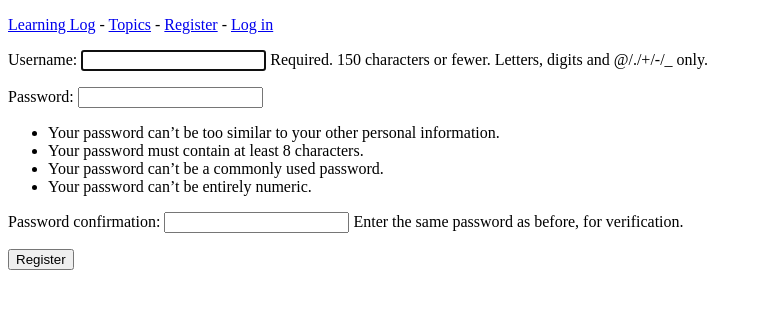
After one commit to Musbi8788/learning_log, a Django app: page /users/register/ in a window 1280 px wide. The commit adds this page. Shown: the top 309 px of the page, without its empty margins (0-762 px from the left). Run offline with Django 5.2, Linux system fonts and the light colour scheme.

Commit message:
Added Register logics

```diff
--- a/learning_log/settings.py
+++ b/learning_log/settings.py
@@ -125,3 +125,6 @@ STATIC_URL = 'static/'
 # https://docs.djangoproject.com/en/5.2/ref/settings/#default-auto-field
 
 DEFAULT_AUTO_FIELD = 'django.db.models.BigAutoField'
+
+
+LOGOUT_REDIRECT_URL = '/'
--- a/learning_logs/templates/learning_logs/base.html
+++ b/learning_logs/templates/learning_logs/base.html
@@ -2,18 +2,20 @@
 <html lang="en">
 <head>
     <meta charset="UTF-8">
-    <title>Title</title>
+    <title>Learning Log</title>
 </head>
 <body>
 <p>
     <a href="{% url 'learning_logs:index' %}">Learning Log</a> -
-    <a href="{% url 'learning_logs:topics' %}">Topics</a>
+    <a href="{% url 'learning_logs:topics' %}">Topics</a> -
 
     {# check if the user is authenticatd and greet them by their name else ask them to login #}
 
     {% if user.is_authenticated %}
-        Hello, {{ user.username }}.
+        Hello, {{ user.username.title }}.
+        <a href="{% url 'users:logout' %}">Log out</a> - {# Fixed me by googling #}
     {% else %}
+        <a href="{% url 'users:register' %}">Register</a> -
         <a href="{% url 'users:login' %}">Log in</a>
     {% endif %}
 </p>
--- /dev/null
+++ b/users/templates/registration/logged_out.html
@@ -0,0 +1,6 @@
+{% extends 'learning_logs/base.html' %}
+
+{% block content %}
+    <p>You have been logged out successfully, Thank for visiting!
+    </p>
+{% endblock %}
--- a/users/templates/registration/login.html
+++ b/users/templates/registration/login.html
@@ -8,6 +8,6 @@
         {% csrf_token %}
         {{ form.as_p }}
         <button type="submit">Log In</button>
-        <input type="hidden" name="next" value="{% url 'learning_logs:index' %}"> {# name='next' tell django where so redirect user after thy login #}
+        <input type="hidden" name="next" value="{% url 'learning_logs:index' %}"> {# name='next' tell django where to redirect user after they login #}
     </form>
 {% endblock %}
--- /dev/null
+++ b/users/templates/registration/register.html
@@ -0,0 +1,12 @@
+{% extends 'learning_logs/base.html' %}
+
+{% block content %}
+<form action="{% url 'users:register' %}" method="post">
+    {% csrf_token %}
+        {{ form.as_p }}
+        <button type="submit" name="submit">
+            Register
+        </button>
+        <input type="hidden" name="next" value="{% url 'learning_logs:index' %}">
+</form>
+{% endblock content %}
--- a/users/urls.py
+++ b/users/urls.py
@@ -1,11 +1,13 @@
 # Define URL pattern for  users
 
 from django.urls import path, include
-
+from . import views
 
 app_name = "users"
 
 urlpatterns = [
     # Include default auth urls
-    path('',  include('django.contrib.auth.urls')),
+    path('',  include('django.contrib.auth.urls')), # render default django authentication urls eg login & logout.
+    # Registration page
+    path('register/', views.register, name='register'),
 ]
--- a/users/views.py
+++ b/users/views.py
@@ -1,3 +1,22 @@
-from django.shortcuts import render
+from django.shortcuts import render, redirect
+from django.contrib.auth import login, logout
+from django.contrib.auth.forms import UserCreationForm # import default django registration form
 
 # Create your views here.
+def register(request):
+    """Register a new user"""
+    if request.method != "POST":
+        # Display a blank registration form
+        form = UserCreationForm() # generate default registratoin
+    else:
+        # Process completed form.
+        form = UserCreationForm(data=request.POST)
+        if form.is_valid():
+            new_user = form.save()
+            # Log the user in then redirect to home page
+            login(request, new_user) # login the user after the created an account.
+            return redirect('learning_logs:index')
+
+    # Display a blank or invalid form
+    context = {'form': form }
+    return render(request, "registration/register.html", context)
```
Also changed, not shown: db.sqlite3.
